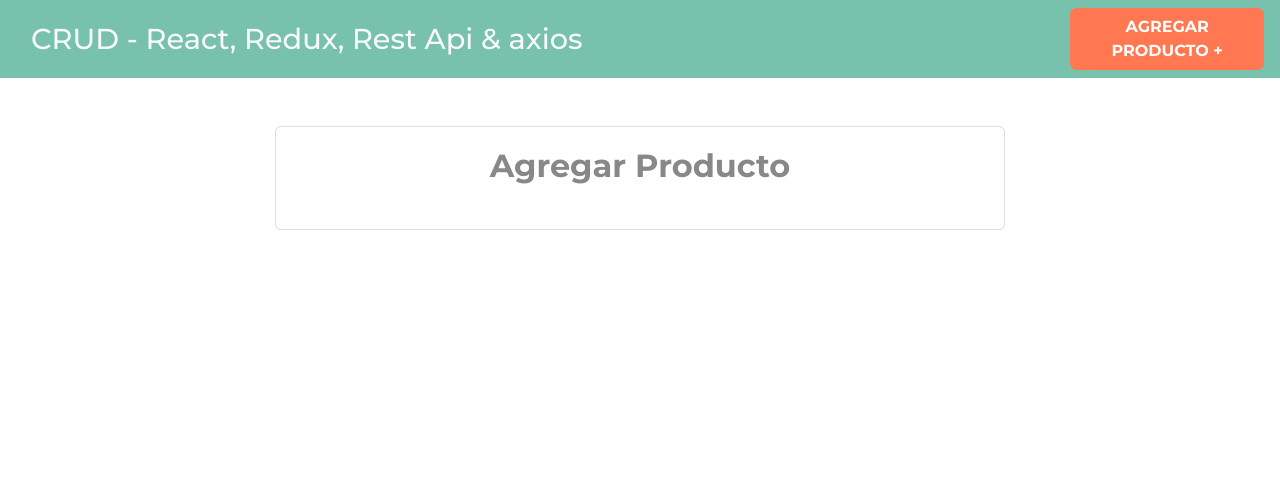
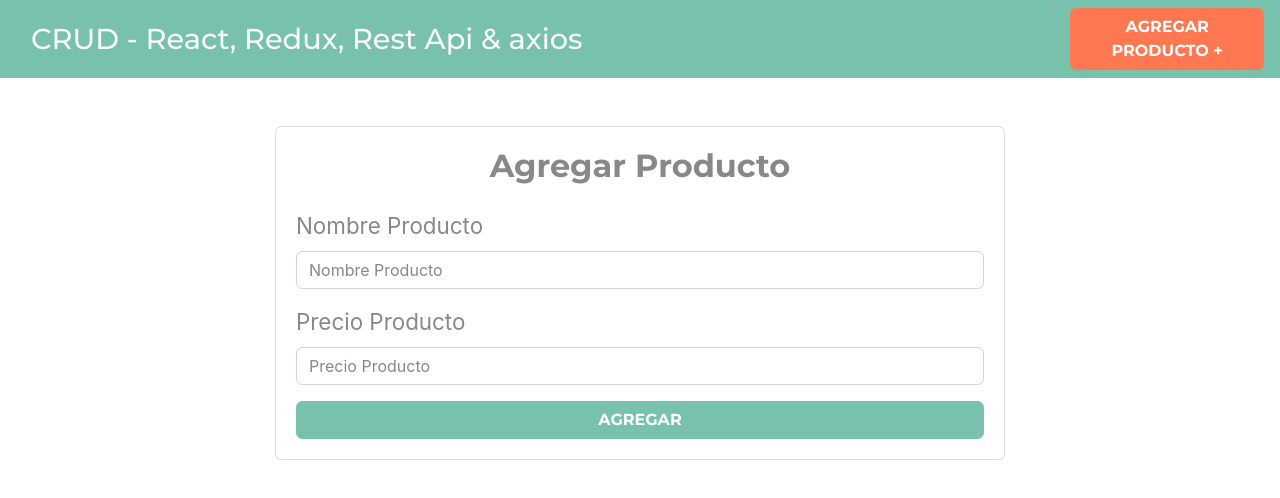
Before and after one commit to jimmy404/CRUD-React-Redux, a React (Create React App) app: page /productos/nuevo in a window 1280 px wide. Shown: the top 498 px of the page. Built offline with nearby package versions, Linux system fonts and the light colour scheme.

Commit message:
Adding styles in form - NuevoProducto.js

```diff
--- a/src/components/NuevoProducto.js
+++ b/src/components/NuevoProducto.js
@@ -9,6 +9,32 @@ const NuevoProducto = () => {
                         <h2 className="text-center mb-4 font-weight-bold">
                             Agregar Producto
                         </h2>
+                        <form>
+                            <div className="form-group">
+                                <label>Nombre Producto</label>
+                                <input
+                                    type="text"
+                                    className="form-control"
+                                    placeholder="Nombre Producto"
+                                    name="nombre"
+                                />
+                            </div>
+                            <div className="form-group">
+                                <label>Precio Producto</label>
+                                <input
+                                    type="number"
+                                    className="form-control"
+                                    placeholder="Precio Producto"
+                                    name="precio"
+                                />
+                            </div>
+                            <button
+                                type="submit"
+                                className="btn btn-primary font-weight-bold text-uppercase d-block w-100"
+                            >
+                                Agregar
+                            </button>
+                        </form>
                     </div>
                 </div>
             </div>
```
